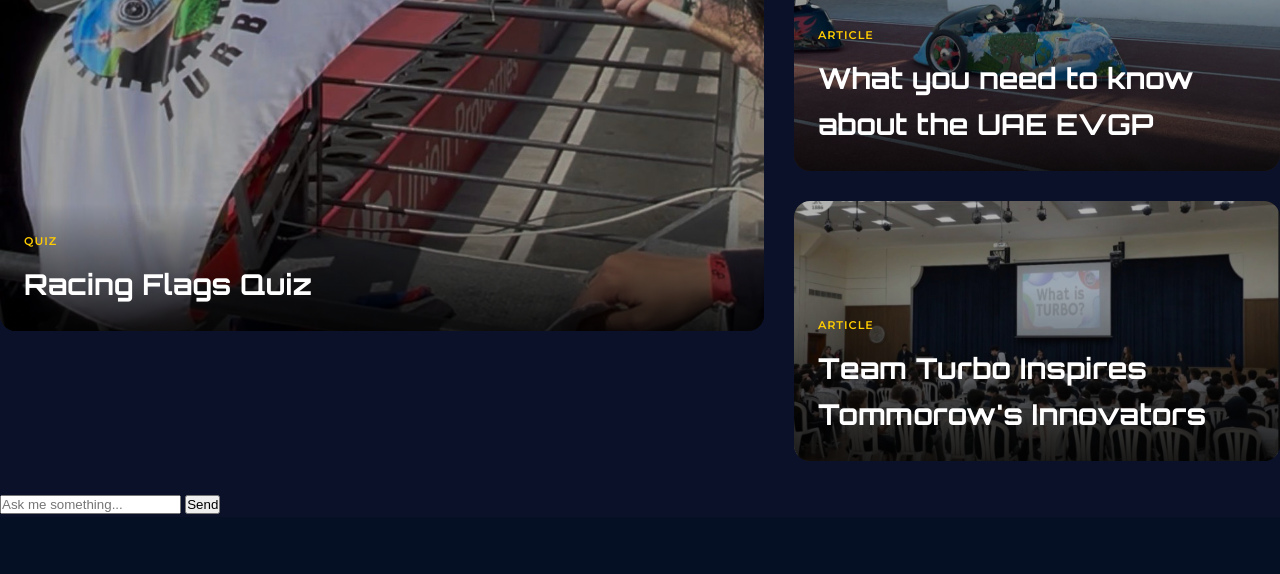
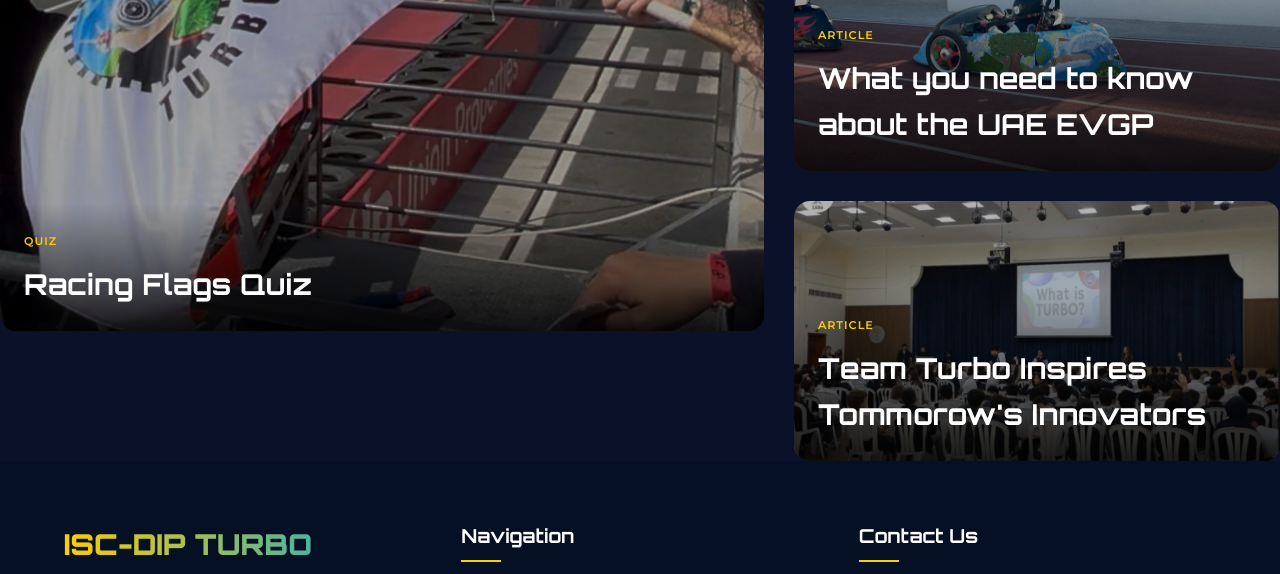
Before and after one commit to Achyte108/turbo-website, a plain HTML site: page index.html in a window 1280 px wide. Shown: the part 3654-4228 px from the top of the page. Drawn offline with nearby package versions, Linux system fonts and the light colour scheme.

Commit message:
Update index.html

```diff
--- a/index.html
+++ b/index.html
@@ -1226,12 +1226,6 @@ footer {
         </div>
     </a>
 
-<div id="chatbox">
-  <div id="messages"></div>
-  <input id="msg" placeholder="Ask me something..." />
-  <button onclick="send()">Send</button>
-</div>
-
 
 </div>
 
```
